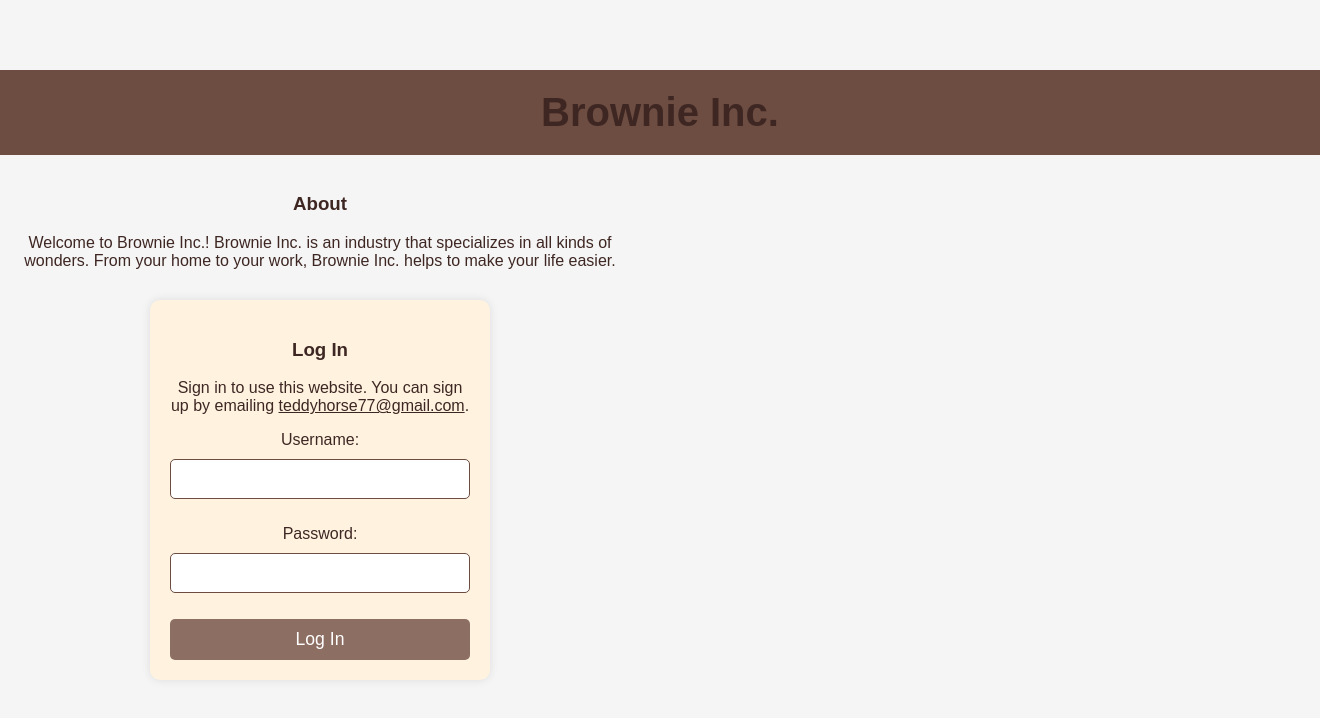
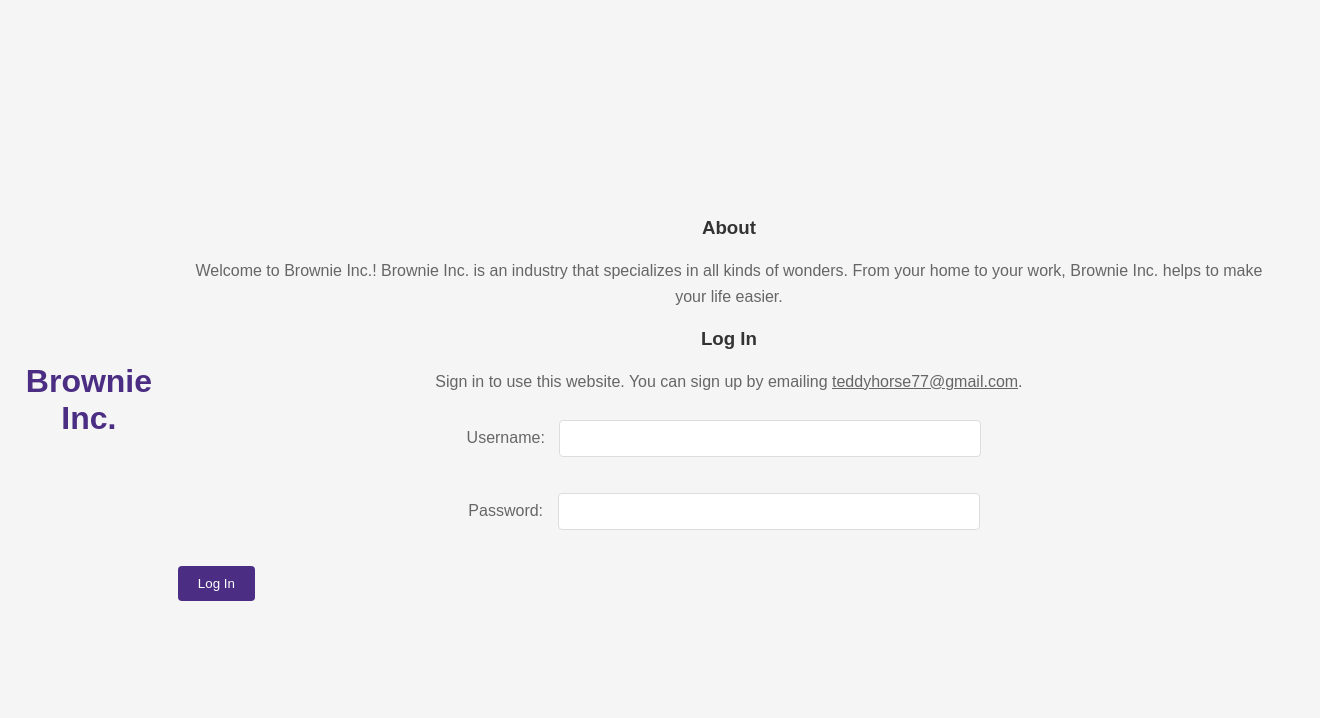
Before and after one commit to Pighij/brownie, a plain HTML site: page index.html in a window 1280 px wide. Shown: the whole page, 1320 px wide, since content can reach past the window. Drawn offline with Linux system fonts and the light colour scheme.

Commit message:
Update style.css

```diff
--- a/style.css
+++ b/style.css
@@ -1,93 +1,71 @@
-/* General Styles */
+/* Apply a basic style to the whole body */
 body {
   font-family: Arial, sans-serif;
-  background-color: #f5f5f5; /* Light beige background */
-  color: #3e2723; /* Dark brown text color */
+  background-color: #f5f5f5;
   margin: 0;
   padding: 0;
   display: flex;
   justify-content: center;
-  align-items: flex-start;
-  height: 100vh;
-  flex-direction: column;
+  align-items: center;
+  height: 100vh; /* Full viewport height */
 }
 
-h1 {
-  font-size: 2.5em;
-  margin: 0;
-  color: #3e2723; /* Dark brown */
+/* Style the content box */
+.container {
+  background-color: #fff;
+  border-radius: 8px;
+  padding: 20px;
+  box-shadow: 0 4px 8px rgba(0, 0, 0, 0.1);
+  width: 80%; /* Adjust the width to your preference */
+  max-width: 800px; /* Maximum width */
 }
 
-/* Top Bar Styles */
-.top-bar {
-  background-color: #6d4c41; /* Medium brown color for top bar */
-  padding: 20px;
+/* Style for the header */
+h1 {
   text-align: center;
-  width: 100%;
+  color: #4b2e83;
 }
 
-/* Content Area */
-.content {
-  padding: 20px;
+/* Style for the subheaders */
+h3 {
+  color: #333;
   text-align: center;
-  max-width: 600px;
-  width: 100%;
 }
 
-/* About Section */
-.about {
-  margin-bottom: 30px;
+/* Style for the text */
+p {
+  color: #666;
+  text-align: center;
+  font-size: 16px;
+  line-height: 1.6;
 }
 
-/* Login Box Styles */
-.login-box {
-  width: 100%;
-  max-width: 300px;
-  margin: 30px auto;
-  padding: 20px;
-  background-color: #fff3e0; /* Light cream color for the form */
-  border-radius: 10px;
-  box-shadow: 0 0 10px rgba(0, 0, 0, 0.1);
+/* Center the form */
+form {
+  display: flex;
+  flex-direction: column;
+  align-items: center;
 }
 
 input {
-  width: 100%;
   padding: 10px;
-  margin: 10px 0;
-  border: 1px solid #6d4c41; /* Brown border for input */
-  border-radius: 5px;
-  box-sizing: border-box;
-  font-size: 1em;
+  margin: 10px;
+  border: 1px solid #ddd;
+  border-radius: 4px;
+  width: 80%;
+  max-width: 400px; /* Limit input field width */
 }
 
 button {
-  width: 100%;
-  padding: 10px;
-  background-color: #8d6e63; /* Brownish button color */
-  color: white;
+  background-color: #4b2e83;
+  color: #fff;
   border: none;
-  border-radius: 5px;
+  padding: 10px 20px;
+  margin-top: 10px;
+  border-radius: 4px;
   cursor: pointer;
-  font-size: 1.1em;
 }
 
 button:hover {
-  background-color: #6d4c41; /* Darker brown on hover */
+  background-color: #5b3f9a;
 }
-
-/* Order Form Styles */
-.order-form {
-  width: 100%;
-  max-width: 300px;
-  margin: 30px auto;
-  padding: 20px;
-  background-color: #fff3e0; /* Light cream color for the order form */
-  border-radius: 10px;
-  box-shadow: 0 0 10px rgba(0, 0, 0, 0.1);
-}
-
-#order-message {
-  margin-top: 20px;
-  font-size: 1.2em;
-  color: #3e2723;
-}
```
